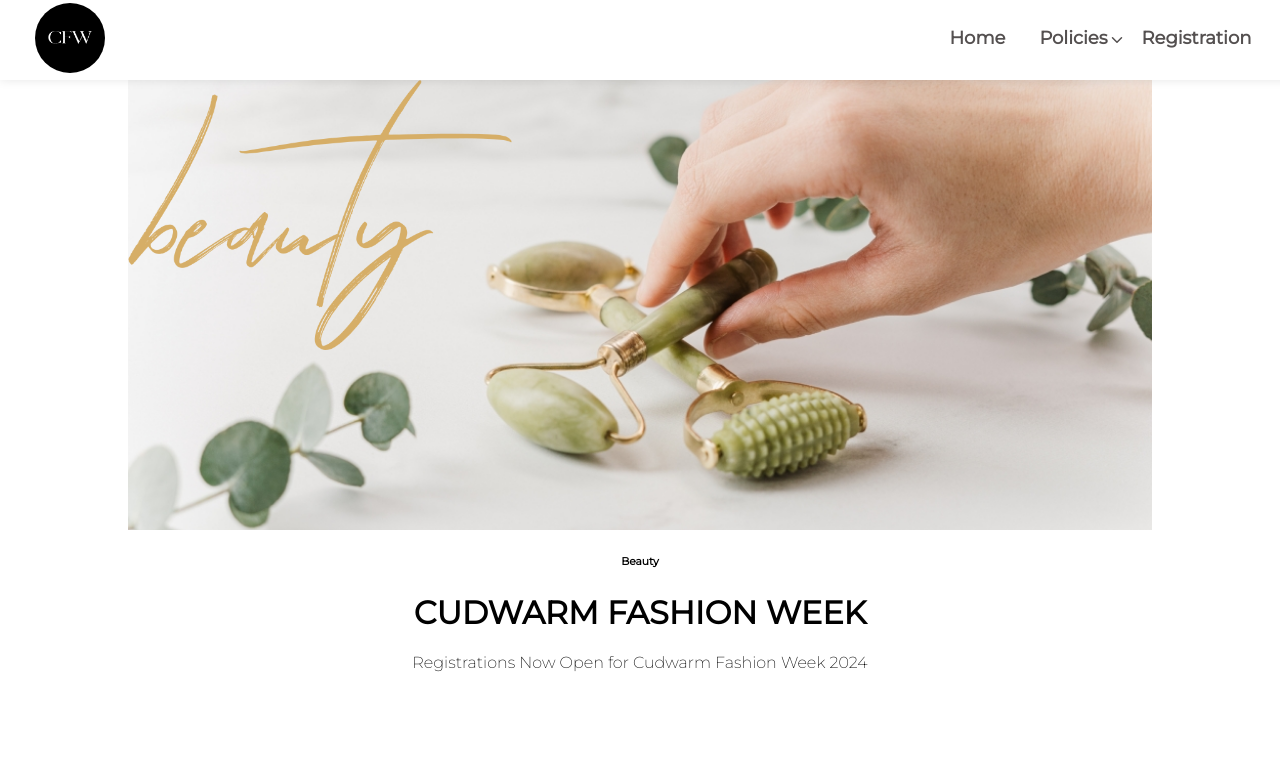
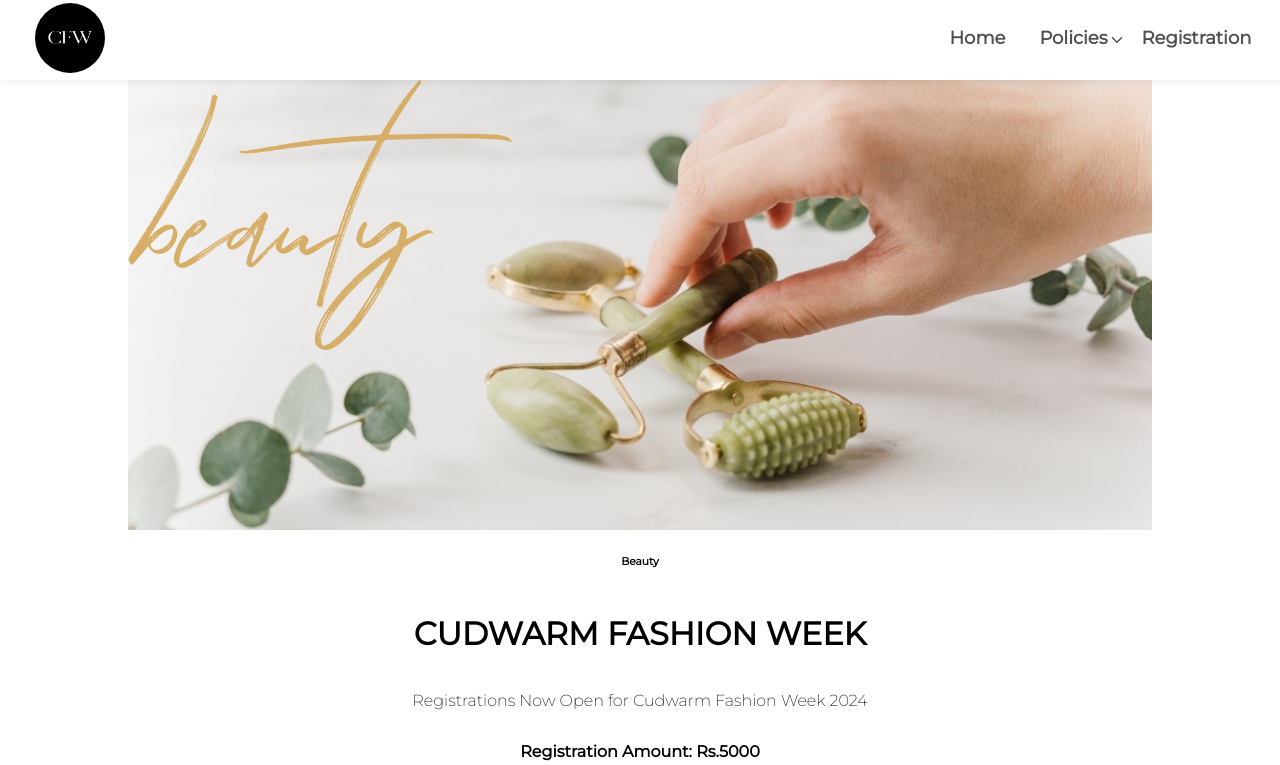
Before and after one commit to 100rav5026/cfw-project, a React (Create React App) app: page /Registration in a window 1280 px wide. Shown: the top 765 px of the page. Built offline with nearby package versions, Linux system fonts and the light colour scheme.

Commit message:
Improvement in home and registeration page

```diff
--- a/public/styles.css
+++ b/public/styles.css
@@ -550,6 +550,17 @@ li {
     width: 70%;
 }
 
+.registration-info{
+    display: flex;
+    flex-direction: column;
+    align-items: center;
+    justify-content: center;
+}
+
+.temp-class{
+    margin-bottom: 20px;
+}
+
 .elementor-widget-wrap-reg-content {
     text-align: center;
 }
--- a/src/RegistrationPageContent.js
+++ b/src/RegistrationPageContent.js
@@ -6,15 +6,14 @@ return (
 <div class="elementor-widget-wrap-reg-content">
 <div class="elementor-element elementor-element-a49e264 elementor-widget elementor-widget-eona_core_section_title" data-id="a49e264" data-element_type="widget" data-widget_type="eona_core_section_title.default">
 <div class="elementor-widget-container">
-<div class="qodef-shortcode qodef-m qodef-section-title qodef-alignment--center qodef-separator-animation qodef-appear">
-<h6 class="qodef-m-caption">
-Beauty </h6>
-<h1 class="qodef-m-title">
-CUDWARM FASHION WEEK </h1>
-<span class="qodef-m-subtitle">
-Registrations Now Open for Cudwarm Fashion Week 2024</span>
+<div class="registration-info">
+    <h6>Beauty</h6>
+    <h1>CUDWARM FASHION WEEK</h1>
+    <p>Registrations Now Open for Cudwarm Fashion Week 2024</p>
+    <p><b>Registration Amount: Rs.5000</b></p>
 <div class="qodef-m-separator"></div>
-</div> </div>
+</div>
+</div>
 </div>
 </div>
 )
--- a/src/homePartThree.jsx
+++ b/src/homePartThree.jsx
@@ -7,9 +7,9 @@ import numberThree from './images/number_three.jpg';
 const HomePartThree = () => {
   return (
     <div className="homePartThree">
-        <HomePartThreeComponent number = {numberOne} header = "ENJOY CONTRAST" para = "Lorem ipsum dolor sit amet, conse tetur adipi scing elit, sed do icim elienit eiusmod teorlaboret dolore."/>
-        <HomePartThreeComponent number = {numberTwo} header = "TOP BLOGGING" para = "Lorem ipsum dolor sit amet, conse tetur adipi scing elit, sed do icim elienit eiusmod teorlaboret dolore."/>
-        <HomePartThreeComponent number = {numberThree} header = "CREATIVE STYLE" para = "Lorem ipsum dolor sit amet, conse tetur adipi scing elit, sed do icim elienit eiusmod teorlaboret dolore."/>
+        <HomePartThreeComponent number = {numberOne} header = "ENJOY CONTRAST" para = "Explore the captivating interplay of bold contrasts at our fashion week, where juxtaposed elements redefine sartorial boundaries."/>
+        <HomePartThreeComponent number = {numberTwo} header = "TOP NOTCH QUALITY" para = "Experience runway elegance that transcends trends our fashion week sets the standard for unparalleled style and sophistication."/>
+        <HomePartThreeComponent number = {numberThree} header = "CREATIVE STYLE" para = "Our fashion week showcases avant-garde creativity, where style becomes a canvas for innovative expression."/>
     </div>
   );
 };
--- a/src/privacyPolicy.jsx
+++ b/src/privacyPolicy.jsx
@@ -1,5 +1,4 @@
 import React from 'react';
-import Footer from './footer';
 
 
 const PrivacyPolicy = () => {
```
